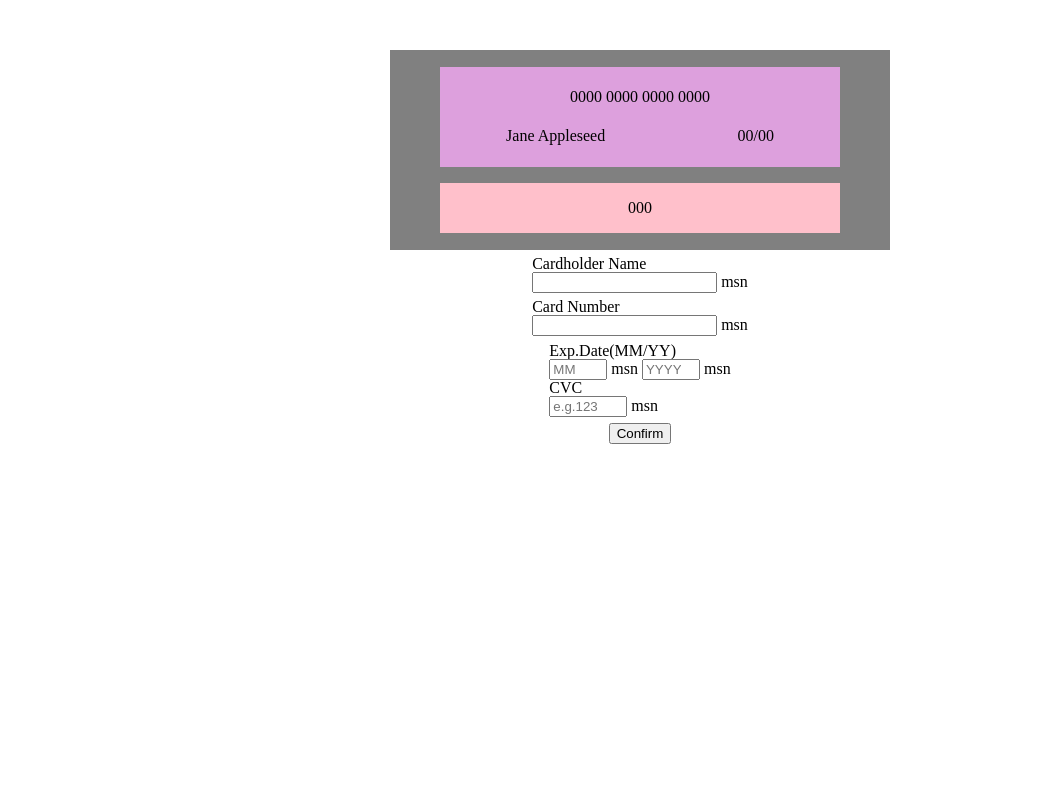
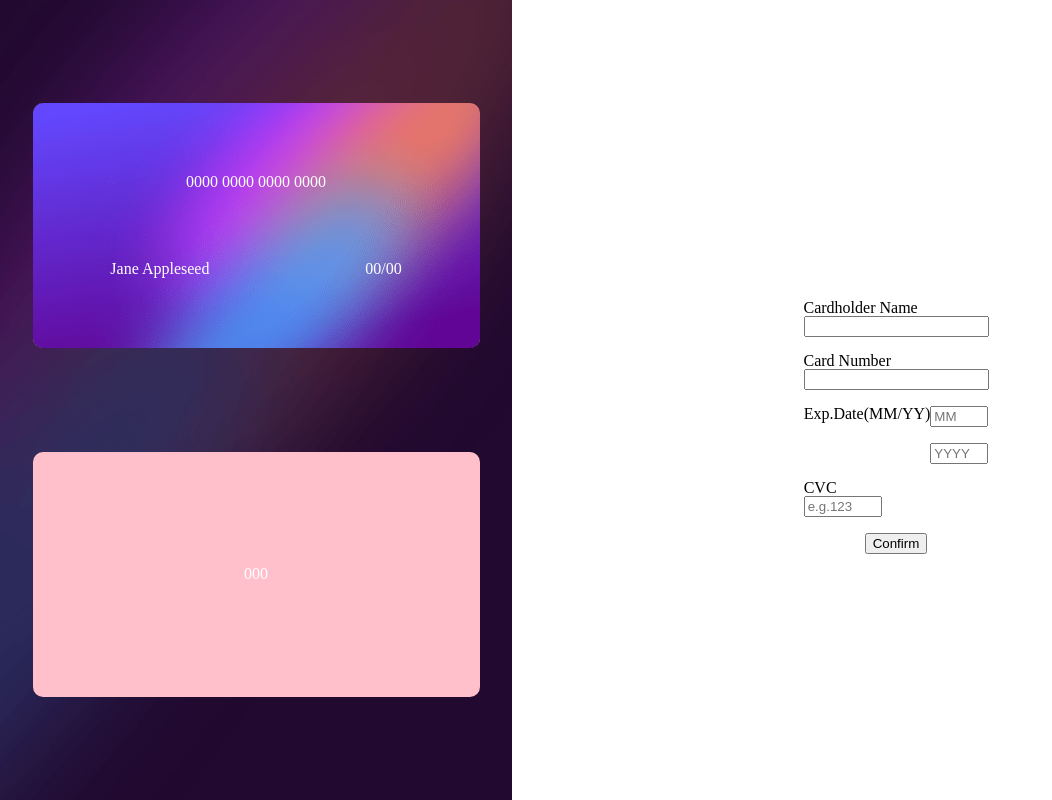
Before and after one commit to KatyaPalheta/interactive-card-details-form-main, a plain HTML site: page index.html in a window 1280 px wide. Shown: the whole page, without its empty margins (0-1052 px from the left). Drawn offline with Linux system fonts and the light colour scheme.

Commit message:
Inicio da criação do layout
Primeiros posicionamentos do layout
finalização das  mascaras

```diff
--- a/index.html
+++ b/index.html
@@ -1,64 +1,153 @@
 <!DOCTYPE html>
 <html lang="en">
+
   <head>
     <meta charset="UTF-8">
-  <meta http-equiv="X-UA-Compatible" content="IE=edge">
-  <meta name="viewport" content="width=device-width, initial-scale=1.0">
+    <meta
+      http-equiv="X-UA-Compatible"
+      content="IE=edge"
+    >
+    <meta
+      name="viewport"
+      content="width=device-width, initial-scale=1.0"
+    >
     <title>Frontend Mentor | Interactive card details form</title>
-  <link rel="stylesheet" href="style.css">
-  <link rel="stylesheet" href="reset.css">
+    <link
+      rel="stylesheet"
+      href="style.css"
+    >
+    <link
+      rel="stylesheet"
+      href="reset.css"
+    >
   </head>
+
   <body>
+    <main class="main">
       <section class="cartao">
       <div class="cartao__frente">
-      <p class="cartao__numero" id="cartao__numero">0000 0000 0000 0000</p>
+        <p
+          class="cartao__numero"
+          id="cartao__numero"
+        >0000 0000 0000 0000</p>
         <div class="cartao__frente_dados">
-        <p class="cartao__nome" id="cartao__nome" >Jane Appleseed</p>
+          <p
+            class="cartao__nome"
+            id="cartao__nome"
+          >Jane Appleseed</p>
           <div class="validade">
-          <p class="cartao__validade_mes" id="cartao__mes">00</p>
-          <p >/</p>
-          <p class="cartao__validade_ano" id="cartao__ano">00</p>
+            <p
+              class="cartao__validade_mes"
+              id="cartao__mes"
+            >00</p>
+            <p>/</p>
+            <p
+              class="cartao__validade_ano"
+              id="cartao__ano"
+            >00</p>
           </div>
         </div>
       </div>
       <div class="cartap__verso">
-      <p class="cvc"  id="cartao__cvc" >000</p>
+        <p
+          class="cvc"
+          id="cartao__cvc"
+        >000</p>
       </div>
     </section>
     <section class="formulario">
-    <form id="formulario__cartao" class="formulario__cartao">
+      <form
+        id="formulario__cartao"
+        class="formulario__cartao"
+      >
         <div class="formulario__cartaoDados">
           <label for="formulario__cartao_nome">Cardholder Name</label>
-        <input type="text"  onkeyup="tempo_real_nome()" name="formulario__cartao_nome" id="formulario__cartao_nome" class="formulario__cartao_campo">
+          <input
+            type="text"
+            onkeyup="tempo_real_nome()"
+            name="formulario__cartao_nome"
+            id="formulario__cartao_nome"
+            class="formulario__cartao_campo"
+          >
           <small>msn</small>
         </div>
         <div class="formulario__cartaoDados">
           <label for="formulario__cartao_nome">Card Number</label>
-        <input type="number" onkeyup="tempo_real_numero()" name="formulario__cartao_numero" id="formulario__cartao_numero" class="formulario__cartao_campo">
+          <input
+            type="number"
+            onkeyup="tempo_real_numero()"
+            minlength="16"
+            maxlength="16"
+            name="formulario__cartao_numero"
+            id="formulario__cartao_numero"
+            class="formulario__cartao_campo"
+          >
           <small>msn</small>
         </div>
+        <div class="formulario__cartaoDados formulario__cartao_validacao">
+          <div class="formulario__cartaoDados formulario__cartao_validacao_in">
+            <label
+              for="formulario__cartao_nome"
+              style="grid-column: span 2;"
+            >
+              Exp.Date(MM/YY)</label>
             <div class="formulario__cartaoDados">
-        <div class="formulario__cartaoDados">
-          <label for="formulario__cartao_nome" style="grid-column: span 2;"> Exp.Date(MM/YY)</label>
-            <div class="formulario__cartaoDados">
-              <input type="number"  onkeyup="tempo_real_mes()" placeholder="MM" name="formulario__cartao_mes" id="formulario__cartao_mes" class="formulario__cartao_campo" style="width:50px;">
+              <input
+                type="number"
+                min="1"
+                max="12"
+                onkeyup="tempo_real_mes()"
+                placeholder="MM"
+                name="formulario__cartao_mes"
+                id="formulario__cartao_mes"
+                class="formulario__cartao_campo"
+                style="width:50px;"
+              >
               <small>msn</small>
-              <input type="number"  onkeyup="tempo_real_ano()" placeholder="YYYY" name="formulario__cartao_ano" id="formulario__cartao_ano" class="formulario__cartao_campo" style="width:50px; height:fit-content;">
+
+              <input
+                type="number"
+                min="2022"
+                onkeyup="tempo_real_ano()"
+                onkeypress="formatacao()"
+                placeholder="YYYY"
+                name="formulario__cartao_ano"
+                id="formulario__cartao_ano"
+                class="formulario__cartao_campo"
+                style="width:50px;
+                height:fit-content;"
+              >
               <small>msn</small>
             </div>
           </div>
           <div class="formulario__cartaoDados">
             <label for="formulario__cartao_nome">CVC</label>
-          <input type="number"  onkeyup="tempo_real_cvc()" placeholder="e.g.123" name="formulario__cartao_mes" id="formulario__cartao_cvc" class="formulario__cartao_campo" style="width:70px;">
+            <input
+              type="number"
+              minlength="3"
+              maxlength="3"
+              onkeyup="tempo_real_cvc()"
+              placeholder="e.g.123"
+              name="formulario__cartao_mes"
+              id="formulario__cartao_cvc"
+              class="formulario__cartao_campo"
+              style="width:70px;"
+            >
             <small>msn</small>
           </div>
         </div>
         <div class="formulario__botao">
-
-        <input type="submit" value="Confirm" class="formulario__botao">
+          <input
+            type="submit"
+            value="Confirm"
+            class="formulario__botao"
+          >
         </div>
       </form>
     </section>
+
+    </main>
+
     <script src="script.js"></script>
   </body>
 </html>
--- a/script.js
+++ b/script.js
@@ -6,42 +6,41 @@ const formulario__cartao_mes = document.getElementById('formulario__cartao_mes')
 const formulario__cartao_ano = document.getElementById('formulario__cartao_ano');
 const formulario__cartao_cvc = document.getElementById('formulario__cartao_cvc');
 
-formulario__cartao.addEventListener('submit', e => {e.preventDefault();checkInputs();});
+formulario__cartao.addEventListener('submit', e => { e.preventDefault(); checkInputs(); });
 
 function checkInputs() {
-	const formulario__cartao_nome_Value = formulario__cartao_nome.value.trim();
+    const formulario__cartao_nome_Value = formulario__cartao_nome.value.trim();
     const formulario__cartao_numero_Value = formulario__cartao_numero.value.trim();
-	const formulario__cartao_mes_Value = formulario__cartao_mes.value.trim();
-	const formulario__cartao_ano_Value = formulario__cartao_ano.value.trim();
+    const formulario__cartao_mes_Value = formulario__cartao_mes.value.trim();
+    const formulario__cartao_ano_Value = formulario__cartao_ano.value.trim();
     const formulario__cartao_cvc_Value = formulario__cartao_cvc.value.trim();
 
-    if(formulario__cartao_nome_Value === '') {
+    if (formulario__cartao_nome_Value === '') {
         setErrorFor(formulario__cartao_nome, "Can't be blank");
     } else {
         setSuccessFor(formulario__cartao_nome);
     }
-    if(formulario__cartao_numero_Value === '') {
-        setErrorFor(formulario__cartao_numero, 'Wrong format, numbers only');
+    if (formulario__cartao_numero_Value === '') {
+        setErrorFor(formulario__cartao_numero, 'Wrong format, numbers only, 16 digits');
     } else {
         setSuccessFor(formulario__cartao_numero);
     }
-    if(formulario__cartao_mes_Value === '') {
+    if (formulario__cartao_mes_Value === '') {
         setErrorFor(formulario__cartao_mes, "Can't be blank");
-    }else {
+    } else {
         setSuccessFor(formulario__cartao_mes);
     }
 
-    if(formulario__cartao_ano_Value === '') {
+    if (formulario__cartao_ano_Value === '') {
         setErrorFor(formulario__cartao_ano, "Can't be blank");
     } else {
         setSuccessFor(formulario__cartao_ano);
     }
-    if(formulario__cartao_cvc_Value === '') {
+    if (formulario__cartao_cvc_Value === '') {
         setErrorFor(formulario__cartao_cvc, "Can't be blank");
     } else {
         setSuccessFor(formulario__cartao_cvc);
     }
-
 }
 function setErrorFor(input, message) {
     const formControl = input.parentElement;
@@ -60,32 +59,31 @@ function setSuccessFor(input) {
     window.location.href = "https://www.google.com/";
 }
 
-
-
 //nome da função foi dado inline no html no input que esta sendo digitado pelo usuario
-function tempo_real_nome(){
+function tempo_real_nome() {
     //joga os valores digitados no input dentro da variavel
     tempo_real = document.getElementById('formulario__cartao_nome').value;
     //substitui o paragrafo com o id selecionado pela variavel
     document.getElementById('cartao__nome').innerHTML = tempo_real;
 }
 
-function tempo_real_numero(){
+function tempo_real_numero() {
     tempo_real = document.getElementById('formulario__cartao_numero').value;
-    document.getElementById('cartao__numero').innerHTML = tempo_real;
-
+    var tempo_real_replace = tempo_real.replace(/\D/g, "");
+    tempo_real_replace = tempo_real_replace.replace(/(\d{4})/g, "$1 ");
+    tempo_real_replace = tempo_real_replace.substring(0, 19);
+    document.getElementById('cartao__numero').innerHTML = tempo_real_replace;
 }
 
-function tempo_real_mes(){
+function tempo_real_mes() {
     tempo_real = document.getElementById('formulario__cartao_mes').value;
     document.getElementById('cartao__mes').innerHTML = tempo_real;
-
 }
-function tempo_real_ano(){
+function tempo_real_ano() {
     tempo_real = document.getElementById('formulario__cartao_ano').value;
     document.getElementById('cartao__ano').innerHTML = tempo_real;
 }
-function tempo_real_cvc(){
+function tempo_real_cvc() {
     tempo_real = document.getElementById('formulario__cartao_cvc').value;
     document.getElementById('cartao__cvc').innerHTML = tempo_real;
 }
--- a/style.css
+++ b/style.css
@@ -1,21 +1,32 @@
 body{
     font-size: 20px;
 }
+.main{
+    display: grid;
+    grid-template-columns: 40% 60%;
+    height: 100vh;
+}
 .cartao{
     display: grid;
-    width: 500px;
-    height: 200px;
     background-color: gray;
+    width: -webkit-fill-available;
+    height: -webkit-fill-available;
     margin: auto;
-    margin-top: 50px;
     align-content: space-evenly;
     justify-items: center;
+    background-image: url('/images/bg-main-desktop.png');
+    background-repeat: no-repeat;
+    background-size: cover;
 }
 .cartao__frente{
     background-color: plum;
+    background-image: url('/images/bg-card-front.png');
+    background-size: cover;
     display: grid;
-    width: 400px;
-    height: 100px;
+    color: #ffffff;
+    width: 447px;
+    height: 245px;
+    border-radius: 10px;
     text-align: center;
     align-content: space-evenly;
 }
@@ -26,20 +37,24 @@ body{
 }
 .validade_seguranca{
     display: grid;
-    grid-template-columns: 70% 30%;
     align-items: end;
     justify-content: space-around;
 }
 label{
     display: block;
 }
+small{
+    color: #ffffff;
+}
+input{
+    display: block;
+}
 .formulario_validade{
     display: grid;
-    grid-template-columns: 70% 30%;
 }
 .formulario__cartao-validade{
     display: flex;
-    flex-direction: initial;
+    flex-direction: row;
 }
 .validade{
     display: flex;
@@ -47,10 +62,12 @@ label{
     justify-content: space-around;
 }
 .cartap__verso{
+    color: #ffffff;
     background-color: pink;
     display: grid;
-    width: 400px;
-    height: 50px;
+    width: 447px;
+    height: 245px;
+    border-radius: 10px;
     text-align: center;
     align-content: space-evenly;
 }
@@ -58,7 +75,12 @@ label{
     display: grid;
     justify-items: center;
     height: 200px;
-    align-content: space-evenly;
+    align-content: center;
+    margin: auto;
+}
+.formulario__cartao_validacao_in{
+    display: flex;
+    flex-direction: row;
 }
 .formulario__cartao{
     display: grid;
@@ -74,3 +96,7 @@ label{
 .mostrar_erro{
     color: hsl(0, 100%, 74%);
 }
+input::-webkit-outer-spin-button,
+input::-webkit-inner-spin-button {
+    -webkit-appearance: none;
+    margin: 0;}
```
Also changed, not shown: 1 other file. Lines whose indentation alone changed are shown as unchanged.
